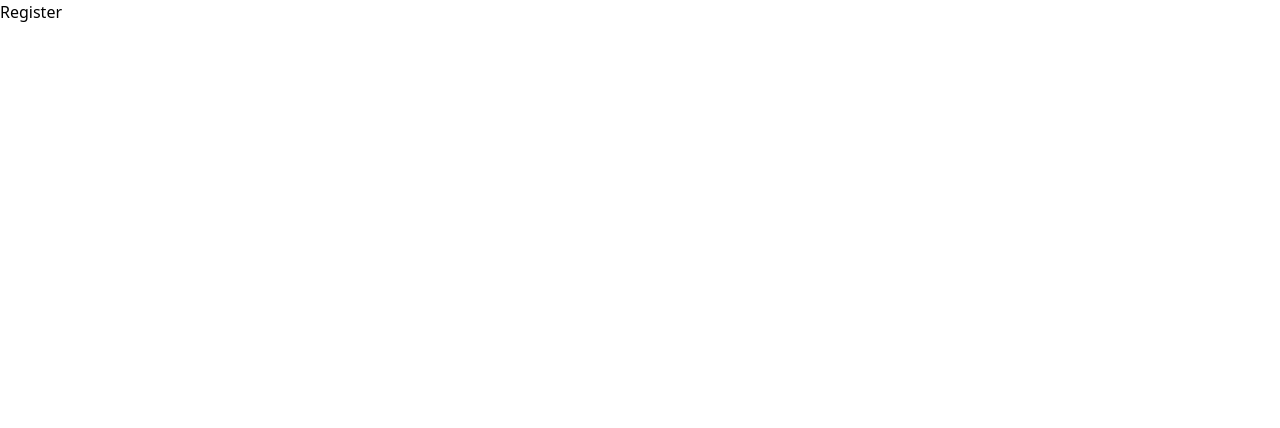
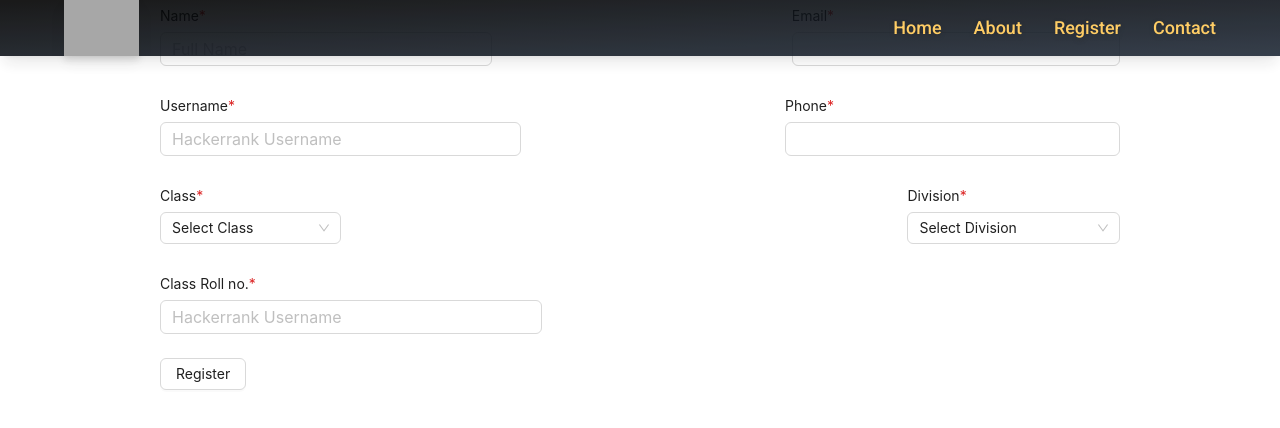
Before and after one commit to GDG-MGMCOET/codeclash-frontend, a React (Vite) app: page /register in a window 1280 px wide. Shown: the top 428 px of the page. Built offline with nearby package versions, Linux system fonts and the light colour scheme; grey boxes are pictures that could not be loaded.

Commit message:
create registration form

```diff
--- a/package.json
+++ b/package.json
@@ -10,6 +10,7 @@
     "preview": "vite preview"
   },
   "dependencies": {
+    "antd": "^5.22.2",
     "react": "^18.3.1",
     "react-dom": "^18.3.1",
     "react-router-dom": "^7.0.1"
--- a/src/App.jsx
+++ b/src/App.jsx
@@ -1,16 +1,20 @@
 import React from "react";
 import Register from "./components/Register";
 import LandingPage from "./pages/landingPage";
+import Header from "./components/Header";
 import { BrowserRouter as Router, Routes, Route } from "react-router-dom";
 
 function App() {
   return (
+    <>
       <Router>
+        <Header />
         <Routes>
           <Route path="/" element={<LandingPage />} />
           <Route path="/register" element={<Register />} />
         </Routes>
       </Router>
+    </>
   );
 }
 
--- a/src/components/Header.jsx
+++ b/src/components/Header.jsx
@@ -30,13 +30,13 @@ const Header = () => {
         >
           <ul className="flex flex-col text-accent lg:flex-row gap-4 lg:gap-8 text-base sm:text-lg font-medium">
             <li>
-              <a
-                href="#home"
+              <Link
+                to="/"
                 className="hover:text-yellow-600 cursor-pointer"
                 style={{ textShadow: "0 2px 5px rgba(0, 0, 0, 0.3)" }}
               >
                 Home
-              </a>
+              </Link>
             </li>
             <li>
               <a
--- a/src/components/Register.jsx
+++ b/src/components/Register.jsx
@@ -1,3 +1,141 @@
+import { Form, Input, Select, Button } from "antd";
+import { DIVISIONS, CLASSES } from "../utils";
+
 export default function Register() {
-  return <>Register</>;
+  return (
+    <>
+      <Form
+        name="wrap"
+        labelCol={{ flex: "110px" }}
+        labelAlign="left"
+        labelWrap
+        wrapperCol={{ flex: 1 }}
+        colon={false}
+        className="!w-3/4 mx-auto text-base"
+        requiredMark={(label, info) => {
+          return (
+            <div>
+              {label}
+              {info.required ? <span className="text-red-600">*</span> : ""}
+            </div>
+          );
+        }}
+        onFinish={(value) => {
+          console.log(value);
+        }}
+        autoComplete="off"
+      >
+        <div className="flex justify-between">
+          <Form.Item
+            label="Name"
+            name="name"
+            rules={[
+              {
+                required: true,
+                message: "Name is required",
+                whitespace: true,
+              },
+            ]}
+            validateDebounce={500}
+          >
+            <Input className="text-base" placeholder="Full Name" />
+          </Form.Item>
+          <Form.Item
+            label="Email"
+            name="email"
+            rules={[
+              {
+                required: true,
+                message: "Email is required",
+                type: "email",
+              },
+            ]}
+            validateDebounce={500}
+          >
+            <Input className="text-base" />
+          </Form.Item>
+        </div>
+
+        <div className="flex justify-between">
+          <Form.Item
+            label="Username"
+            name="hackerrank_us"
+            rules={[
+              {
+                required: true,
+                message: "Name is required",
+                whitespace: true,
+              },
+            ]}
+            validateDebounce={500}
+          >
+            <Input className="text-base" placeholder="Hackerrank Username" />
+          </Form.Item>
+          <Form.Item
+            label="Phone"
+            name="phone"
+            rules={[
+              {
+                required: true,
+                message: "Phone number is required",
+              },
+            ]}
+            validateDebounce={500}
+          >
+            <Input className="text-base" />
+          </Form.Item>
+        </div>
+
+        <div className="flex justify-between">
+          <Form.Item
+            label="Class"
+            name="standard"
+            rules={[
+              {
+                required: true,
+                message: "Class is required",
+              },
+            ]}
+            validateDebounce={500}
+            initialValue={""}
+          >
+            <Select className="text-base" options={CLASSES} />
+          </Form.Item>
+          <Form.Item
+            label="Division"
+            name="division"
+            rules={[
+              {
+                required: true,
+                message: "Division is required",
+              },
+            ]}
+            validateDebounce={500}
+            initialValue={""}
+          >
+            <Select options={DIVISIONS} className="text-base" />
+          </Form.Item>
+        </div>
+
+        <div className="flex justify-between">
+          <Form.Item
+            label="Class Roll no."
+            name="Class Roll Number"
+            rules={[
+              {
+                required: true,
+                message: "Name is required",
+                whitespace: true,
+              },
+            ]}
+            validateDebounce={500}
+          >
+            <Input className="text-base" placeholder="Hackerrank Username" />
+          </Form.Item>
+        </div>
+
+        <Button htmlType="submit">Register</Button>
+      </Form>
+    </>
+  );
 }
--- /dev/null
+++ b/src/utils/constant.js
@@ -0,0 +1,15 @@
+export const DIVISION_OPTIONS = ["Division 1", "Division 2"];
+
+export const CLASS_OPTIONS = [
+  "FT-1",
+  "FT-2",
+  "FT-3",
+  "FT-4",
+  "STCS-A",
+  "STCS-B",
+  "STCS-C",
+  "TTCS-A",
+  "TTCS-B",
+  "TTCS-C",
+  "BTCS",
+];
--- /dev/null
+++ b/src/utils/index.js
@@ -0,0 +1,15 @@
+import { CLASS_OPTIONS, DIVISION_OPTIONS } from "./constant";
+
+export const DIVISIONS = [
+  { value: "", label: "Select Division" },
+  ...DIVISION_OPTIONS.map((division) => {
+    return { value: division, label: division };
+  }),
+];
+
+export const CLASSES = [
+  { value: "", label: "Select Class" },
+  ...CLASS_OPTIONS.map((cur_class) => {
+    return { value: cur_class, label: cur_class };
+  }),
+];
```
Also changed, not shown: 1 other file (tests, documents, lock files or other folders). Lines whose indentation alone changed are shown as unchanged.
